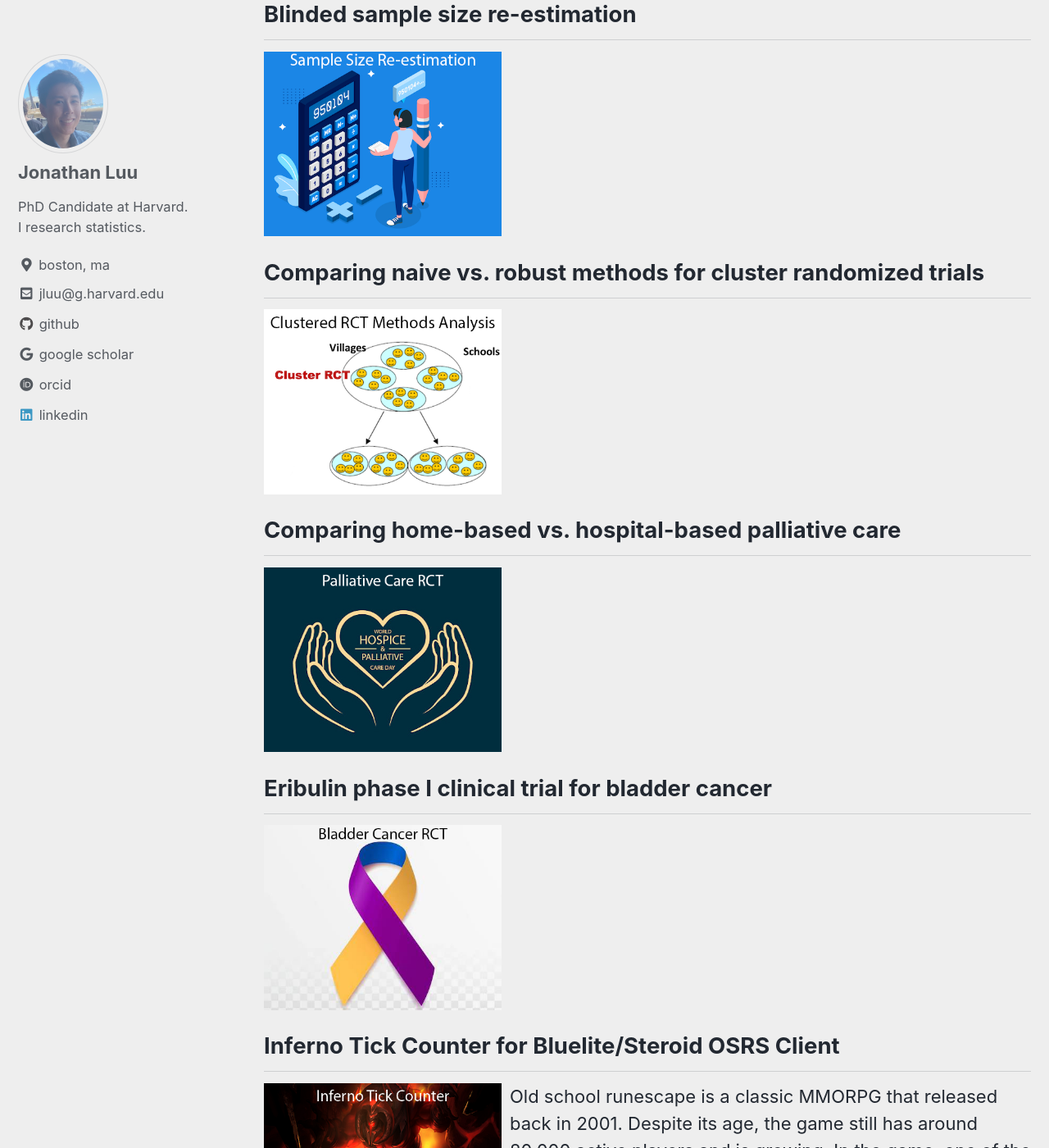
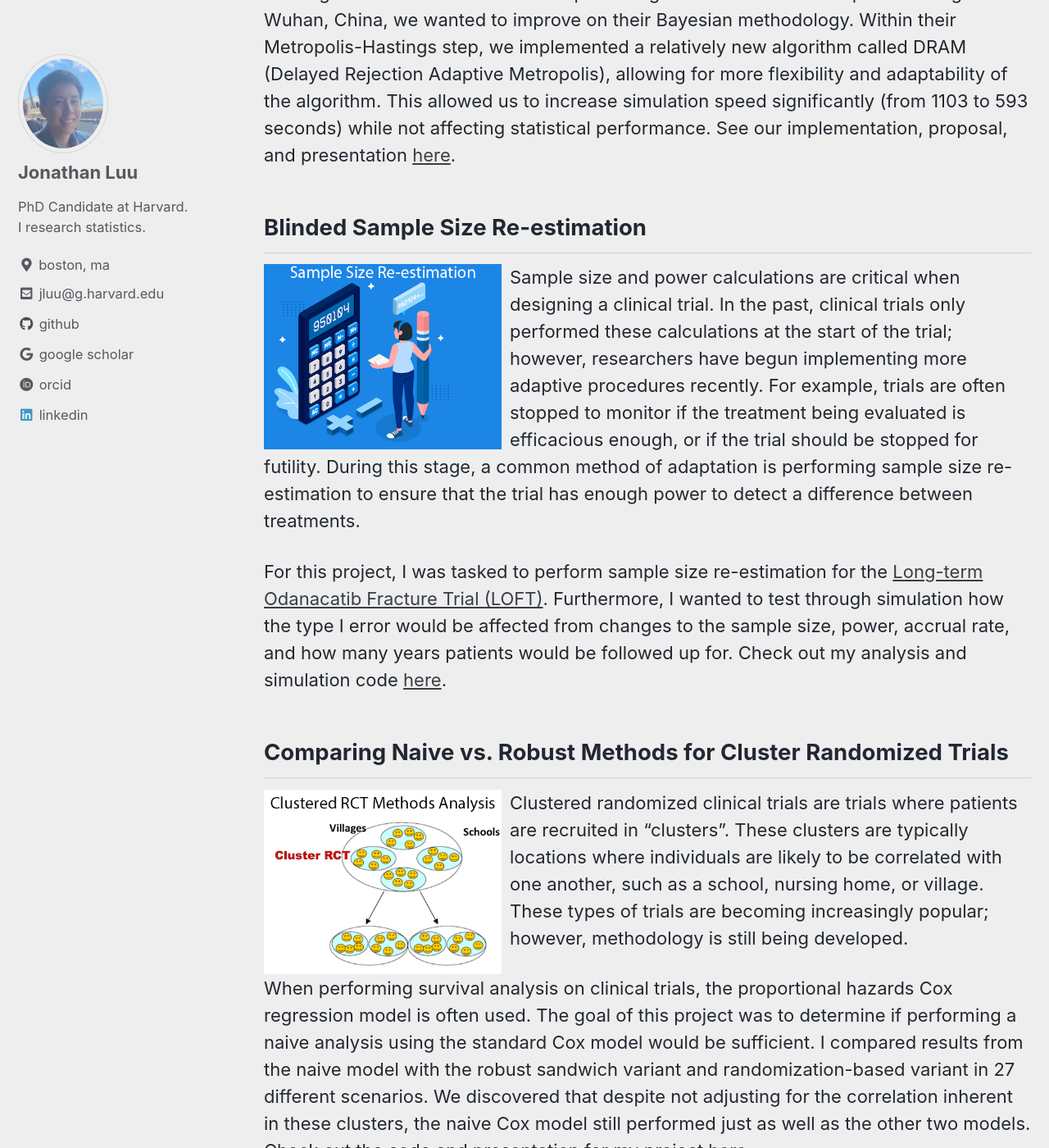
Before and after one commit to luuj/luuj.github.io, a Jekyll site: the page built from _pages/projects.md, in a window 1280 px wide and 1400 px high, scrolled down 2055 px. Shown: the whole window at 82% size. Built offline with Jekyll 4.4.1, drawn with Linux system fonts in a browser that asks for light colours; cached includes are drawn as plain includes; some of the changed text lies outside the part shown.

Commit message:
finished projects

```diff
--- a/_pages/projects.md
+++ b/_pages/projects.md
@@ -21,25 +21,36 @@ For this study, we collected longitudinal viral load, viral culture samples, and
 
 Supervised by Susan Groshen of USC Norris Cancer Center, I wanted to compare the 3+3 to more modern methods at evaluating dose limiting toxicity and maximum tolerated dose. We found that despite the lack of statistical theory backing the 3+3, it performed very well when compared to the continual reassessment method, several Bayesian methods, and the rolling 6. Check out <a href="https://github.com/luuj/3-3-Simulation">my paper and code here</a>.
 
-## Improving the SEIR model for analyzing COVID19 spread
+## Improving the SEIR model for Analyzing COVID19 Spread
 <img align="left" width="300" style="padding-right:10px;" src="/assets/images/seir.png">
-<br><br><br><br><br><br>
+The SEIR (susceptible, exposed, infectious, recovered) model is commonly used to model infectious disease spread. In a recent paper by <a href="https://www.nature.com/articles/s41586-020-2554-8">Hao et al</a>, they propose expanding this model by appending 3 transition states: presymptomatic infectious (P), unascertained infectious (A), and isolation in hospital (H).
 
-## Blinded sample size re-estimation
+Although the model was effective in predicting how COVID19 would spread through Wuhan, China, we wanted to improve on their Bayesian methodology. Within their Metropolis-Hastings step, we implemented a relatively new algorithm called DRAM (Delayed Rejection Adaptive Metropolis), allowing for more flexibility and adaptability of the algorithm. This allowed us to increase simulation speed significantly (from 1103 to 593 seconds) while not affecting statistical performance. See our implementation, proposal, and presentation <a href="https://github.com/luuj/Bayesian-Methodology/tree/main/SAPHIRE-master">here</a>.
+
+## Blinded Sample Size Re-estimation
 <img align="left" width="300" style="padding-right:10px;" src="/assets/images/ss.png">
-<br><br><br><br><br><br>
+Sample size and power calculations are critical when designing a clinical trial. In the past, clinical trials only performed these calculations at the start of the trial; however, researchers have begun implementing more adaptive procedures recently. For example, trials are often stopped to monitor if the treatment being evaluated is efficacious enough, or if the trial should be stopped for futility. During this stage, a common method of adaptation is performing sample size re-estimation to ensure that the trial has enough power to detect a difference between treatments.
 
-## Comparing naive vs. robust methods for cluster randomized trials
+For this project, I was tasked to perform sample size re-estimation for the <a href="https://www.thelancet.com/journals/landia/article/PIIS2213-8587(19)30346-8/fulltext">Long-term Odanacatib Fracture Trial (LOFT)</a>. Furthermore, I wanted to test through simulation how the type I error would be affected from changes to the sample size, power, accrual rate, and how many years patients would be followed up for. Check out my analysis and simulation code <a href="https://github.com/luuj/Recurring-endpoints---SS-reestimation">here</a>.
+
+## Comparing Naive vs. Robust Methods for Cluster Randomized Trials
 <img align="left" width="300" style="padding-right:10px;" src="/assets/images/cluster.png">
-<br><br><br><br><br><br>
+Clustered randomized clinical trials are trials where patients are recruited in "clusters". These clusters are typically locations where individuals are likely to be correlated with one another, such as a school, nursing home, or village. These types of trials are becoming increasingly popular; however, methodology is still being developed.
 
-## Comparing home-based vs. hospital-based palliative care
+When performing survival analysis on clinical trials, the proportional hazards Cox regression model is often used. The goal of this project was to determine if performing a naive analysis using the standard Cox model would be sufficient. I compared results from the naive model with the robust sandwich variant and randomization-based variant in 27 different scenarios. We discovered that despite not adjusting for the correlation inherent in these clusters, the naive Cox model still performed just as well as the other two models. Check out the code and presentation for my project <a href="https://github.com/luuj/Clustered-RCT-simulations">here</a>.
+
+## Comparing Home-based vs. Hospital-based Palliative Care
 <img align="left" width="300" style="padding-right:10px;" src="/assets/images/palliative.png">
-<br><br><br><br><br><br>
+Palliative care focuses on providing relief from the symptoms and stress of an illness. The goal is to improve quality of life for both the patient and the family. However, some patients and families prefer receiving treatment in the comfort of their own home compared to at the hospital. We were interested in whether or not home-based palliative care was as effective as hospital-based palliative care.
 
-## Eribulin phase I clinical trial for bladder cancer
+This was a 5-year clinical trial enrolling 1155 participants. My main tasks involved managing confidential patient files sent from Blue Shield, creating surveys and scripts in the REDCap database, and recording/monitoring new inpatient referrals. I also created scripts to automatically create summaries of demographic information, ineligibility criteria, and patient concerns so that we could present them to the DSMB and funding agencies. Check out the <a href="https://pubmed.ncbi.nlm.nih.gov/31486727/">study</a> and my <a href="https://github.com/luuj/Palliative-care-clinical-trial">code here</a>.
+
+
+## Eribulin Phase II Clinical Trial for Bladder Cancer
 <img align="left" width="300" style="padding-right:10px;" src="/assets/images/bladder.png">
-<br><br><br><br><br><br>
+Eribulin is a potential new treatment for bladder cancer. This was a combined phase I/II clinical trial aimed at determining whether or not Eribulin could move on to a phase III trial. At USC's Norris Cancer Center, I worked with Susan Groshen on the statistical analysis of this trial data.
+
+First, we looked at the frequency of adverse events to generate toxicity tables for the DSMC report. Second, I coded up scripts to generate table I statistics, response tables, and Kaplan-Meier curves for progression-free and overall survival. Lastly, I ran a multivariate Cox regression model for progression-free survival. Check out the <a href="https://pubmed.ncbi.nlm.nih.gov/22198425/">paper</a> and <a href="https://github.com/luuj/Urothelial-carcinoma-study">my code here</a>.
 
 ## Inferno Tick Counter for Bluelite/Steroid OSRS Client
 <img align="left" width="300" style="padding-right:10px;" src="/assets/images/inferno.png">
```
Also changed, not shown: other parts of _pages/projects.md (+1 -1 lines), 1 other file.
